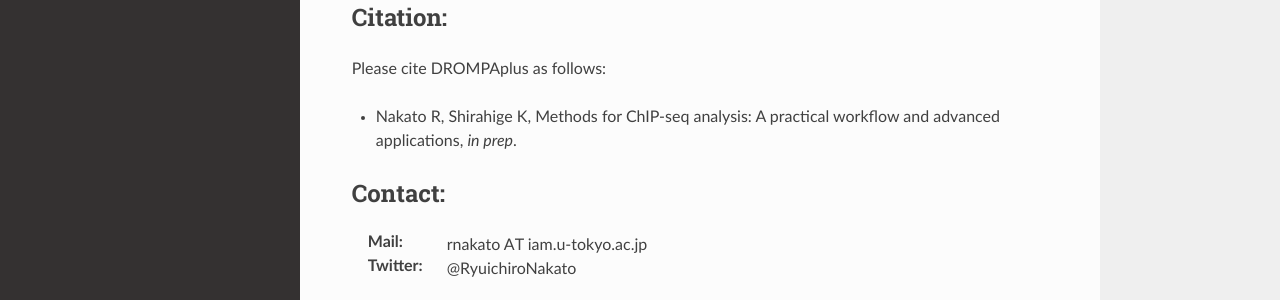
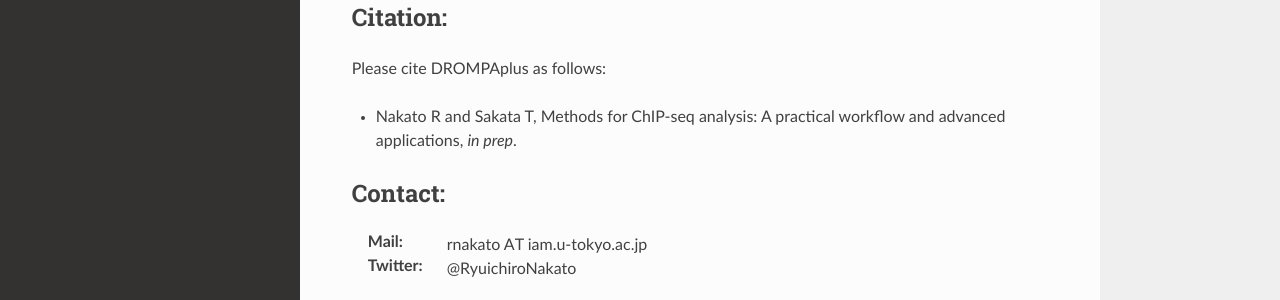
Before and after one commit to rnakato/DROMPAplus, a Sphinx documentation site: the page built from docs/index.rst, in a window 1280 px wide and 900 px high, scrolled down 716 px. Shown: the part 430-730 px from the top of the window. Built offline with Sphinx 7.4.7 and the Read the Docs theme 2.0.0, drawn with Linux system fonts in a browser that asks for light colours.

Commit message:
add citation

```diff
--- a/docs/index.rst
+++ b/docs/index.rst
@@ -33,7 +33,7 @@
 ---------
 Please cite DROMPAplus as follows:
 
-* Nakato R, Shirahige K, Methods for ChIP-seq analysis: A practical workflow and advanced applications, *in prep*.
+* Nakato R and Sakata T, Methods for ChIP-seq analysis: A practical workflow and advanced applications, *in prep*.
 
 Contact:
 ---------
```
